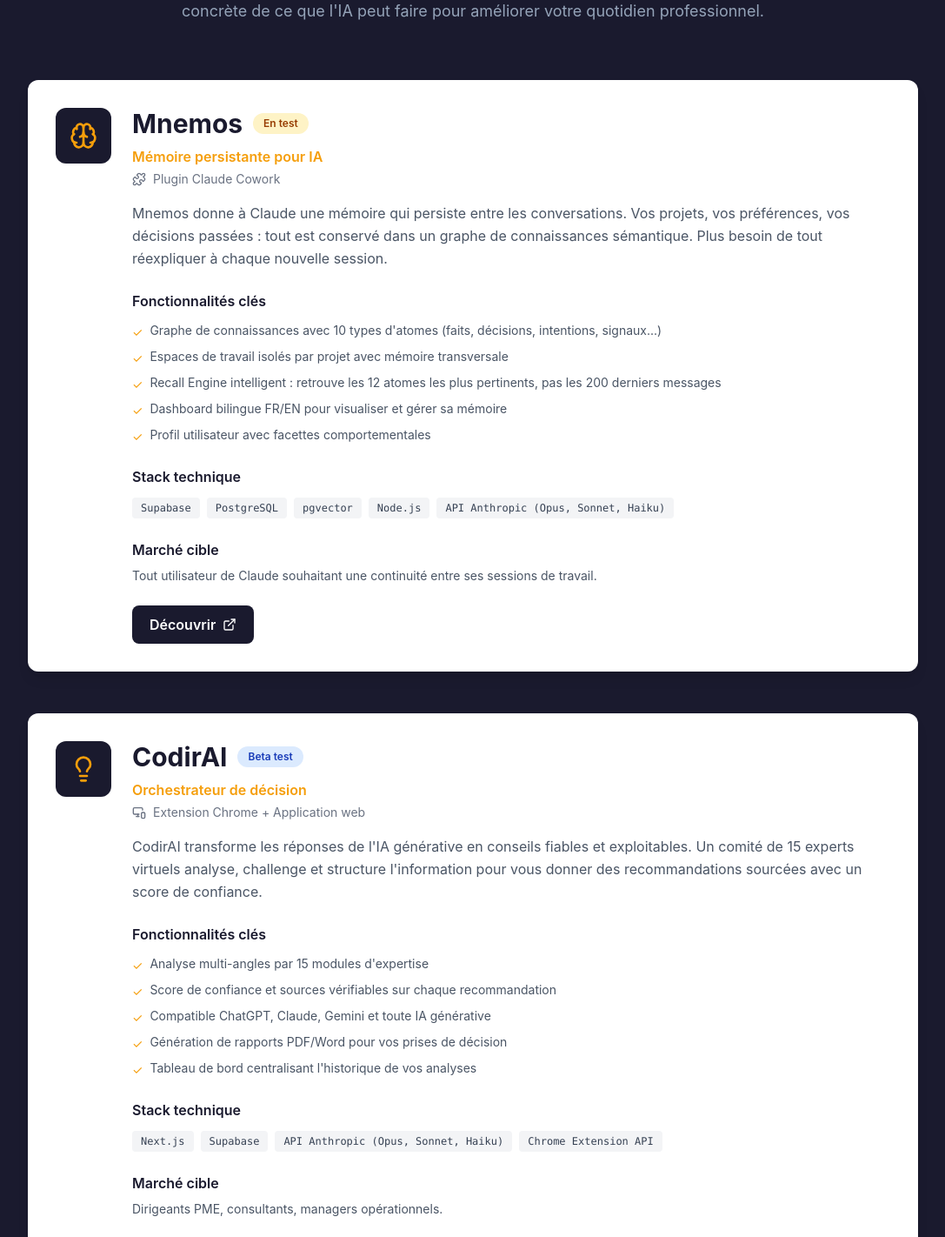
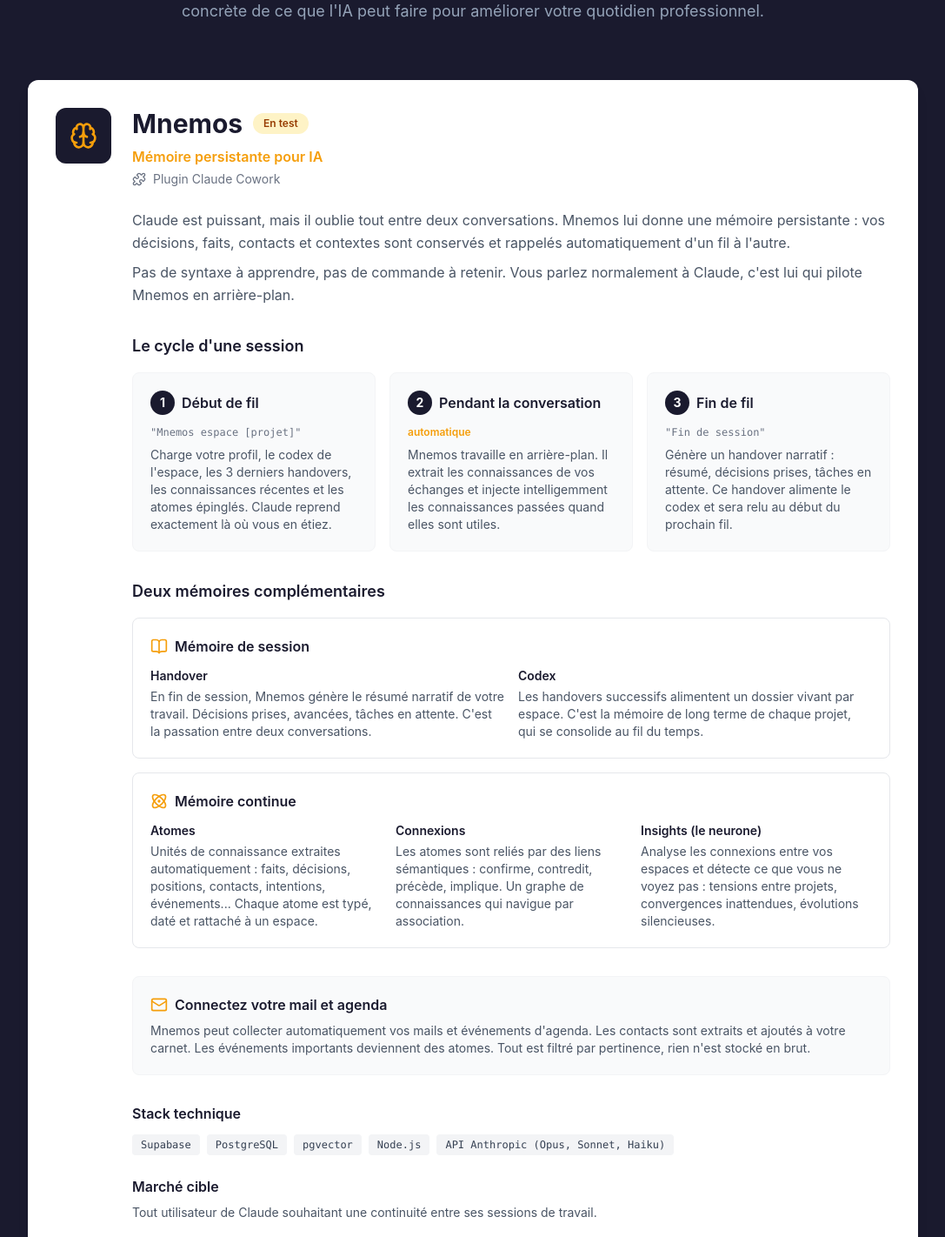
Before and after one commit to EvidencAI/evidencai-site, a Next.js app: page /outils in a window 1280 px wide. Shown: the part 280-1702 px from the top of the page at 87% size, without its empty margins (96-1183 px from the left). Built offline with nearby package versions, Linux system fonts and the light colour scheme.

Commit message:
Page /outils : fiche Mnemos enrichie (cycle session, mémoires, insights, mail/agenda)

```diff
--- a/src/app/outils/page.tsx
+++ b/src/app/outils/page.tsx
@@ -1,36 +1,156 @@
 import type { Metadata } from 'next';
-import Link from 'next/link';
 import Card from '@/components/ui/Card';
-import { Brain, Lightbulb, ShieldCheck, Scale, Radar, ExternalLink, MonitorSmartphone, Puzzle, Globe } from 'lucide-react';
+import { Brain, Lightbulb, ShieldCheck, Scale, Radar, ExternalLink, MonitorSmartphone, Puzzle, Globe, MessageSquare, Zap, BookOpen, Atom, Network, Sparkles, Mail } from 'lucide-react';
 
 export const metadata: Metadata = {
   title: 'Nos outils IA - EvidencAI',
   description: 'Découvrez nos applications IA : Mnemos (mémoire persistante), CodirAI (aide à la décision), ConfidentIA (anonymisation), JudicIA (rédaction judiciaire) et SignalPro (veille économique).',
 };
 
-const outils = [
-  {
-    id: 'mnemos',
-    name: 'Mnemos',
-    tagline: 'Mémoire persistante pour IA',
-    icon: Brain,
-    install: 'Plugin Claude Cowork',
-    installIcon: Puzzle,
-    status: 'En test',
-    statusColor: 'bg-amber-100 text-amber-800',
-    href: 'https://mnemos.evidencai.com',
-    external: true,
-    description: 'Mnemos donne à Claude une mémoire qui persiste entre les conversations. Vos projets, vos préférences, vos décisions passées : tout est conservé dans un graphe de connaissances sémantique. Plus besoin de tout réexpliquer à chaque nouvelle session.',
-    features: [
-      'Graphe de connaissances avec 10 types d\'atomes (faits, décisions, intentions, signaux...)',
-      'Espaces de travail isolés par projet avec mémoire transversale',
-      'Recall Engine intelligent : retrouve les 12 atomes les plus pertinents, pas les 200 derniers messages',
-      'Dashboard bilingue FR/EN pour visualiser et gérer sa mémoire',
-      'Profil utilisateur avec facettes comportementales',
-    ],
-    tech: ['Supabase', 'PostgreSQL', 'pgvector', 'Node.js', 'API Anthropic (Opus, Sonnet, Haiku)'],
-    marche: 'Tout utilisateur de Claude souhaitant une continuité entre ses sessions de travail.',
-  },
+function MnemosDetail() {
+  return (
+    <Card id="mnemos" className="bg-white p-8">
+      <div className="flex flex-col md:flex-row md:items-start gap-6">
+        <div className="flex-shrink-0">
+          <div className="w-16 h-16 bg-bleu-nuit rounded-xl flex items-center justify-center">
+            <Brain className="w-8 h-8 text-ambre" />
+          </div>
+        </div>
+
+        <div className="flex-grow">
+          <div className="flex flex-wrap items-center gap-3 mb-2">
+            <h2 className="font-playfair text-2xl md:text-3xl font-bold text-bleu-nuit">Mnemos</h2>
+            <span className="text-xs px-3 py-1 rounded-full font-semibold bg-amber-100 text-amber-800">En test</span>
+          </div>
+          <p className="text-ambre font-semibold mb-1">Mémoire persistante pour IA</p>
+          <div className="flex items-center gap-2 text-sm text-gray-500 mb-6">
+            <Puzzle className="w-4 h-4" />
+            <span>Plugin Claude Cowork</span>
+          </div>
+
+          <p className="text-gray-600 leading-relaxed mb-2">
+            Claude est puissant, mais il oublie tout entre deux conversations. Mnemos lui donne une mémoire persistante : vos décisions, faits, contacts et contextes sont conservés et rappelés automatiquement d&apos;un fil à l&apos;autre.
+          </p>
+          <p className="text-gray-600 leading-relaxed mb-8">
+            Pas de syntaxe à apprendre, pas de commande à retenir. Vous parlez normalement à Claude, c&apos;est lui qui pilote Mnemos en arrière-plan.
+          </p>
+
+          {/* Cycle de session */}
+          <div className="mb-8">
+            <h3 className="font-semibold text-bleu-nuit mb-4 text-lg">Le cycle d&apos;une session</h3>
+            <div className="grid grid-cols-1 md:grid-cols-3 gap-4">
+              <div className="bg-gray-50 rounded-lg p-5 border border-gray-100">
+                <div className="flex items-center gap-2 mb-3">
+                  <span className="w-7 h-7 bg-bleu-nuit text-white rounded-full flex items-center justify-center text-sm font-bold">1</span>
+                  <span className="font-semibold text-bleu-nuit">Début de fil</span>
+                </div>
+                <p className="text-xs text-gray-500 font-mono mb-2">&quot;Mnemos espace [projet]&quot;</p>
+                <p className="text-sm text-gray-600">Charge votre profil, le codex de l&apos;espace, les 3 derniers handovers, les connaissances récentes et les atomes épinglés. Claude reprend exactement là où vous en étiez.</p>
+              </div>
+              <div className="bg-gray-50 rounded-lg p-5 border border-gray-100">
+                <div className="flex items-center gap-2 mb-3">
+                  <span className="w-7 h-7 bg-bleu-nuit text-white rounded-full flex items-center justify-center text-sm font-bold">2</span>
+                  <span className="font-semibold text-bleu-nuit">Pendant la conversation</span>
+                </div>
+                <p className="text-xs text-ambre font-semibold mb-2">automatique</p>
+                <p className="text-sm text-gray-600">Mnemos travaille en arrière-plan. Il extrait les connaissances de vos échanges et injecte intelligemment les connaissances passées quand elles sont utiles.</p>
+              </div>
+              <div className="bg-gray-50 rounded-lg p-5 border border-gray-100">
+                <div className="flex items-center gap-2 mb-3">
+                  <span className="w-7 h-7 bg-bleu-nuit text-white rounded-full flex items-center justify-center text-sm font-bold">3</span>
+                  <span className="font-semibold text-bleu-nuit">Fin de fil</span>
+                </div>
+                <p className="text-xs text-gray-500 font-mono mb-2">&quot;Fin de session&quot;</p>
+                <p className="text-sm text-gray-600">Génère un handover narratif : résumé, décisions prises, tâches en attente. Ce handover alimente le codex et sera relu au début du prochain fil.</p>
+              </div>
+            </div>
+          </div>
+
+          {/* Deux mémoires */}
+          <div className="mb-8">
+            <h3 className="font-semibold text-bleu-nuit mb-4 text-lg">Deux mémoires complémentaires</h3>
+
+            <div className="space-y-4">
+              <div className="border border-gray-200 rounded-lg p-5">
+                <h4 className="font-semibold text-bleu-nuit mb-3 flex items-center gap-2">
+                  <BookOpen className="w-5 h-5 text-ambre" />
+                  Mémoire de session
+                </h4>
+                <div className="grid grid-cols-1 md:grid-cols-2 gap-4">
+                  <div>
+                    <p className="text-sm font-semibold text-bleu-nuit mb-1">Handover</p>
+                    <p className="text-sm text-gray-600">En fin de session, Mnemos génère le résumé narratif de votre travail. Décisions prises, avancées, tâches en attente. C&apos;est la passation entre deux conversations.</p>
+                  </div>
+                  <div>
+                    <p className="text-sm font-semibold text-bleu-nuit mb-1">Codex</p>
+                    <p className="text-sm text-gray-600">Les handovers successifs alimentent un dossier vivant par espace. C&apos;est la mémoire de long terme de chaque projet, qui se consolide au fil du temps.</p>
+                  </div>
+                </div>
+              </div>
+
+              <div className="border border-gray-200 rounded-lg p-5">
+                <h4 className="font-semibold text-bleu-nuit mb-3 flex items-center gap-2">
+                  <Atom className="w-5 h-5 text-ambre" />
+                  Mémoire continue
+                </h4>
+                <div className="grid grid-cols-1 md:grid-cols-3 gap-4">
+                  <div>
+                    <p className="text-sm font-semibold text-bleu-nuit mb-1">Atomes</p>
+                    <p className="text-sm text-gray-600">Unités de connaissance extraites automatiquement : faits, décisions, positions, contacts, intentions, événements... Chaque atome est typé, daté et rattaché à un espace.</p>
+                  </div>
+                  <div>
+                    <p className="text-sm font-semibold text-bleu-nuit mb-1">Connexions</p>
+                    <p className="text-sm text-gray-600">Les atomes sont reliés par des liens sémantiques : confirme, contredit, précède, implique. Un graphe de connaissances qui navigue par association.</p>
+                  </div>
+                  <div>
+                    <p className="text-sm font-semibold text-bleu-nuit mb-1">Insights (le neurone)</p>
+                    <p className="text-sm text-gray-600">Analyse les connexions entre vos espaces et détecte ce que vous ne voyez pas : tensions entre projets, convergences inattendues, évolutions silencieuses.</p>
+                  </div>
+                </div>
+              </div>
+            </div>
+          </div>
+
+          {/* Mail et agenda */}
+          <div className="mb-8 bg-gray-50 rounded-lg p-5 border border-gray-100">
+            <h4 className="font-semibold text-bleu-nuit mb-2 flex items-center gap-2">
+              <Mail className="w-5 h-5 text-ambre" />
+              Connectez votre mail et agenda
+            </h4>
+            <p className="text-sm text-gray-600">Mnemos peut collecter automatiquement vos mails et événements d&apos;agenda. Les contacts sont extraits et ajoutés à votre carnet. Les événements importants deviennent des atomes. Tout est filtré par pertinence, rien n&apos;est stocké en brut.</p>
+          </div>
+
+          {/* Stack */}
+          <div className="mb-6">
+            <h3 className="font-semibold text-bleu-nuit mb-3">Stack technique</h3>
+            <div className="flex flex-wrap gap-2">
+              {['Supabase', 'PostgreSQL', 'pgvector', 'Node.js', 'API Anthropic (Opus, Sonnet, Haiku)'].map((tech) => (
+                <span key={tech} className="text-xs px-2.5 py-1 bg-gray-100 text-gray-700 rounded font-mono">{tech}</span>
+              ))}
+            </div>
+          </div>
+
+          <div className="mb-6">
+            <h3 className="font-semibold text-bleu-nuit mb-2">Marché cible</h3>
+            <p className="text-sm text-gray-600">Tout utilisateur de Claude souhaitant une continuité entre ses sessions de travail.</p>
+          </div>
+
+          <a
+            href="https://mnemos.evidencai.com"
+            target="_blank"
+            rel="noopener noreferrer"
+            className="inline-flex items-center gap-2 px-5 py-2.5 bg-bleu-nuit text-white font-semibold rounded-lg hover:bg-bleu-nuit-light transition-colors"
+          >
+            Découvrir le dashboard
+            <ExternalLink className="w-4 h-4" />
+          </a>
+        </div>
+      </div>
+    </Card>
+  );
+}
+
+const autresOutils = [
   {
     id: 'codirai',
     name: 'CodirAI',
@@ -138,7 +258,11 @@
           </div>
 
           <div className="space-y-12 max-w-5xl mx-auto">
-            {outils.map((outil) => {
+            {/* Mnemos - fiche enrichie */}
+            <MnemosDetail />
+
+            {/* Autres outils - format standard */}
+            {autresOutils.map((outil) => {
               const IconComponent = outil.icon;
               const InstallIcon = outil.installIcon;
               return (
```
